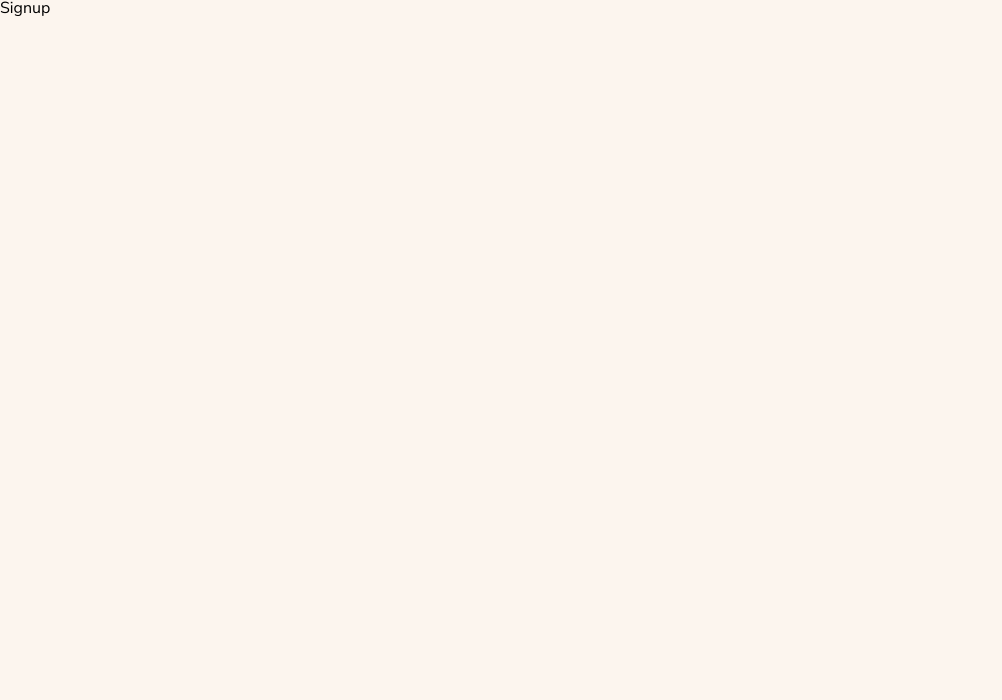
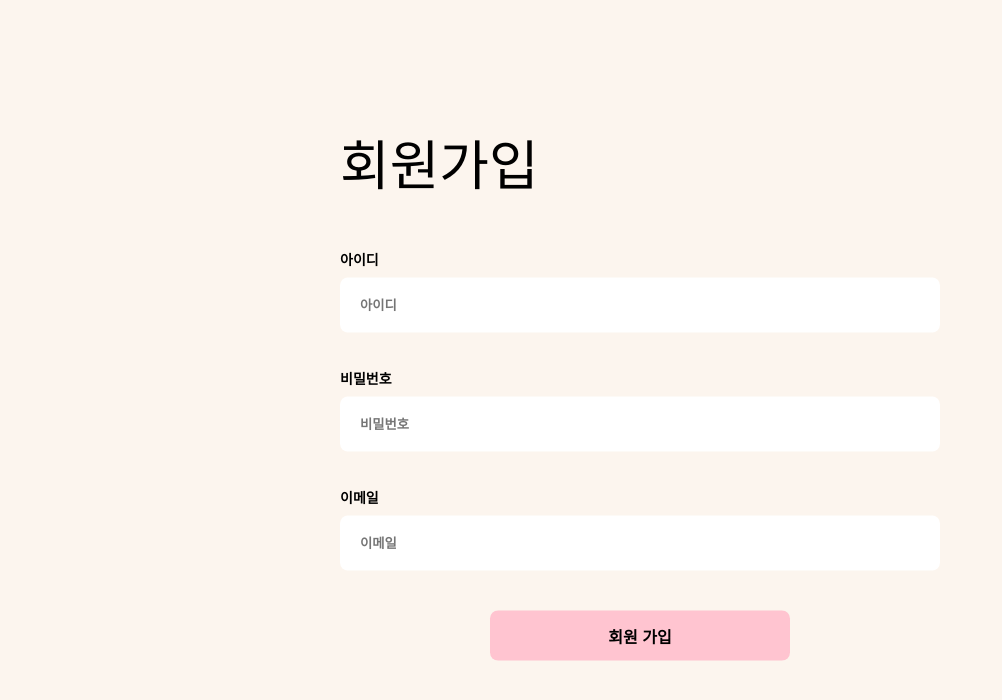
Before and after one commit to Shinheeje/5team_Project_FE, a React (Create React App) app: page /signup in a window 1280 px wide. Shown: the top 700 px of the page, without its empty margins (0-1002 px from the left). Built offline with nearby package versions, Linux system fonts and the light colour scheme; a web font is replaced by a local one.

Commit message:
Feat: 메인페이지 css 작업

```diff
--- a/src/pages/Signup.jsx
+++ b/src/pages/Signup.jsx
@@ -1,9 +1,103 @@
-import React from 'react'
+import React from "react";
+import styled from "styled-components";
 
 function Signup() {
   return (
-    <div>Signup</div>
-  )
+    <SignupWrap>
+      <Signupbox>
+        <SignupTitle>회원가입</SignupTitle>
+        <IdBox>
+          <IdText>아이디</IdText>
+          <IdInput type="text" placeholder="아이디" />
+        </IdBox>
+
+        <IdBox>
+          <IdText>비밀번호</IdText>
+          <IdInput type="password" placeholder="비밀번호" />
+        </IdBox>
+
+        <IdBox>
+          <IdText>이메일</IdText>
+          <IdInput type="password" placeholder="이메일" />
+        </IdBox>
+
+        <SignupBtnWrap>
+          <SignupBtn color="#FBE8E7">회원 가입</SignupBtn>
+        </SignupBtnWrap>
+      </Signupbox>
+    </SignupWrap>
+  );
 }
 
-export default Signup
+const SignupWrap = styled.div`
+  width: 600px;
+  height: 600px;
+  position: absolute;
+  top: 50%;
+  left: 50%;
+  transform: translate(-50%, -50%);
+`;
+
+const Signupbox = styled.div`
+  width: 100%;
+  display: flex;
+  flex-direction: column;
+  justify-content: center;
+  /* align-items: center; */
+  position: absolute;
+  top: 50%;
+  left: 50%;
+  transform: translate(-50%, -50%);
+`;
+
+const SignupTitle = styled.h1`
+  font-size: 54px;
+  margin-bottom: 60px;
+`;
+
+const IdBox = styled.div`
+  margin-bottom: 40px;
+`;
+
+const IdText = styled.p`
+  font-size: 14px;
+  font-weight: 900;
+  margin-bottom: 10px;
+`;
+
+const IdInput = styled.input`
+  width: 100%;
+  border: none;
+  border-radius: 8px;
+  padding: 20px;
+  box-sizing: border-box;
+  outline: none;
+  &::placeholder {
+    font-weight: 900;
+  }
+`;
+
+const SignupBtnWrap = styled.div`
+  display: flex;
+  justify-content: center;
+  align-items: center;
+  gap: 20px;
+`;
+
+const SignupBtn = styled.button`
+  width: 50%;
+  height: 50px;
+  border: none;
+  background-color: ${(props) => {
+    return props.color ? "#FFC4D0" : "#F7DDDE";
+  }};
+  font-size: 16px;
+  font-weight: 900;
+  cursor: pointer;
+  border-radius: 8px;
+  &:hover {
+    filter: brightness(90%);
+    transition: all 0.5s;
+  }
+`;
+export default Signup;
```
Also changed, not shown: src/pages/Main.jsx (+36 -10 lines).
